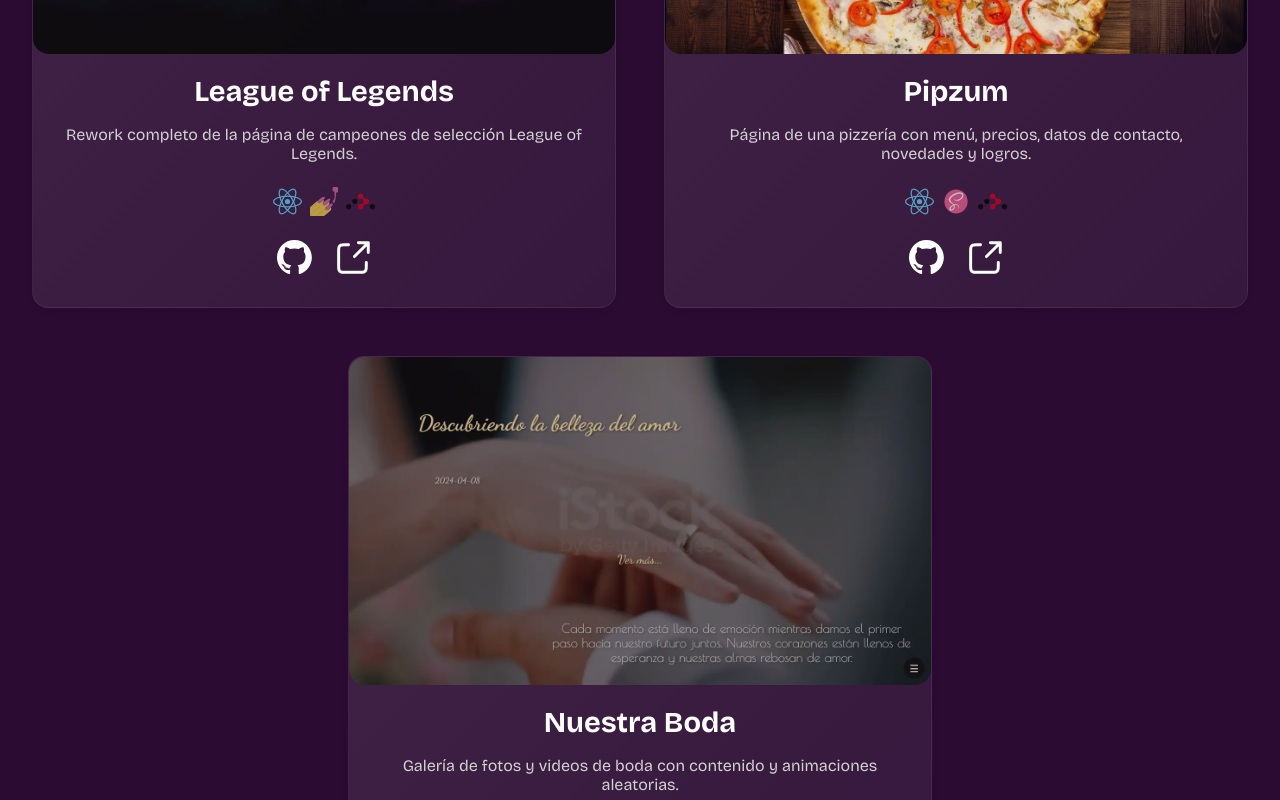
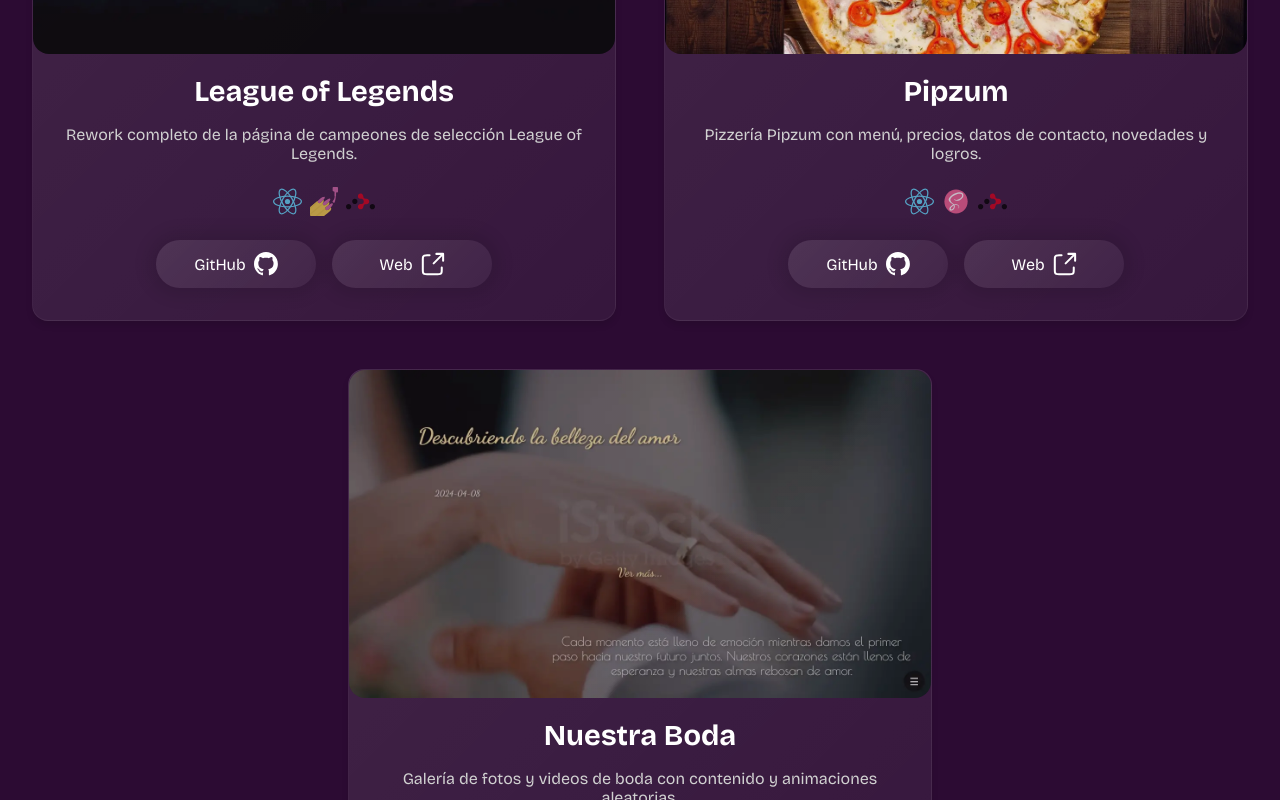
Before and after one commit to ZBrian99/portfolio, a React (Vite) app: page / in a window 1280 px wide. Shown: the part 1940-2740 px from the top of the page. Built offline with nearby package versions, Linux system fonts and the light colour scheme.

Commit message:
feat: add buttons to project cards (true?)

```diff
--- a/src/components/General/GlowButtonAlt.jsx
+++ b/src/components/General/GlowButtonAlt.jsx
@@ -23,7 +23,7 @@
 	font-weight: normal;
 	box-shadow: 0 0 1rem 0.5rem rgba(0, 0, 0, 0.1);
 
-	transition: border 0.1s ease, transform 0.1s ease background-color 0.1s ease;
+	transition: border 0.1s ease, transform 0.1s ease, background-color 0.1s ease;
 	position: relative;
 
 	@media screen and (min-width: 30rem) {
@@ -31,7 +31,7 @@
 	}
 
 	&:before {
-		transition: border 0.1s ease, transform 0.1s ease background-color 0.1s ease;
+		transition: border 0.1s ease, transform 0.1s ease, background-color 0.1s ease;
 		content: '';
 		z-index: -1;
 		inset: 0;
--- a/src/components/Projects/ProjectSimpleCard.jsx
+++ b/src/components/Projects/ProjectSimpleCard.jsx
@@ -1,4 +1,5 @@
 import styled from '@emotion/styled';
+import { GlowButtonAlt } from '../General/GlowButtonAlt';
 
 const Card = styled.article`
 	text-decoration: none;
@@ -93,21 +94,41 @@
 	align-items: flex-end;
 	justify-content: center;
 	width: 100%;
-	gap: 1.5rem;
+	gap: 1rem;
+	flex-wrap: wrap;
 `;
 const Link = styled.a`
-	width: 2.2em;
-	height: 2.2em;
-	transition: transform 0.2s ease-out;
+	transition: transform 0.1s ease, background-color 0.1s ease;
+
+	flex: 1;
+	max-width: 10rem;
+	justify-content: center;
+	align-items: center;
+	border-radius: 2rem;
+	text-decoration: none;
+	color: inherit;
+	display: flex;
+	padding: 0.75rem;
+	gap: 0.5rem;
+	background: linear-gradient(135deg, rgba(255, 255, 255, 0.1), rgba(255, 255, 255, 0.05));
+	box-shadow: 0 0 1rem 0.5rem rgba(0, 0, 0, 0.1);
+
 	&:hover {
-		transform: scale(1.1);
+		background-color: rgba(255, 255, 255, 0.1);
+	}
+	&:active {
+		transform: scale(0.95);
 	}
 `;
 
 const LinkIcon = styled.img`
-	width: 100%;
-	height: 100%;
+	/* width: 100%; */
+	/* height: 100%; */
+	width: 1.5em;
+	height: 1.5em;
 `;
+
+
 
 const Skill = styled.div`
 	position: relative;
@@ -126,6 +147,8 @@
 	width: 100%;
 	height: 100%;
 `;
+
+
 
 const SkillTooltip = styled.span`
 	position: absolute;
@@ -151,6 +174,7 @@
 		border-color: #111 transparent transparent transparent;
 	}
 `;
+
 
 const getTechnologyIcon = (technology) => {
 	switch (technology) {
@@ -199,9 +223,11 @@
 					</ProjectTechnologies>
 					<ProjectLinks>
 						<Link href={project.repository} target='_blank' rel='noopener noreferrer'>
+							GitHub
 							<LinkIcon src='/icons/github-icon.svg' alt='Github' />
 						</Link>
 						<Link href={project.link} target='_blank' rel='noopener noreferrer'>
+							Web
 							<LinkIcon src='/icons/external-link_5.svg' alt='Web' />
 						</Link>
 					</ProjectLinks>
--- a/src/data/projects.json
+++ b/src/data/projects.json
@@ -12,7 +12,7 @@
 		},
 		{
 			"name": "Pipzum",
-			"description": "Página de una pizzería con menú, precios, datos de contacto, novedades y logros.",
+			"description": "Pizzería Pipzum con menú, precios, datos de contacto, novedades y logros.",
 			"link": "https://pipzum.vercel.app/",
 			"image": "/projects/pipzum.webp",
 			"preview": "/projects/pipzum_preview.webp",
```
